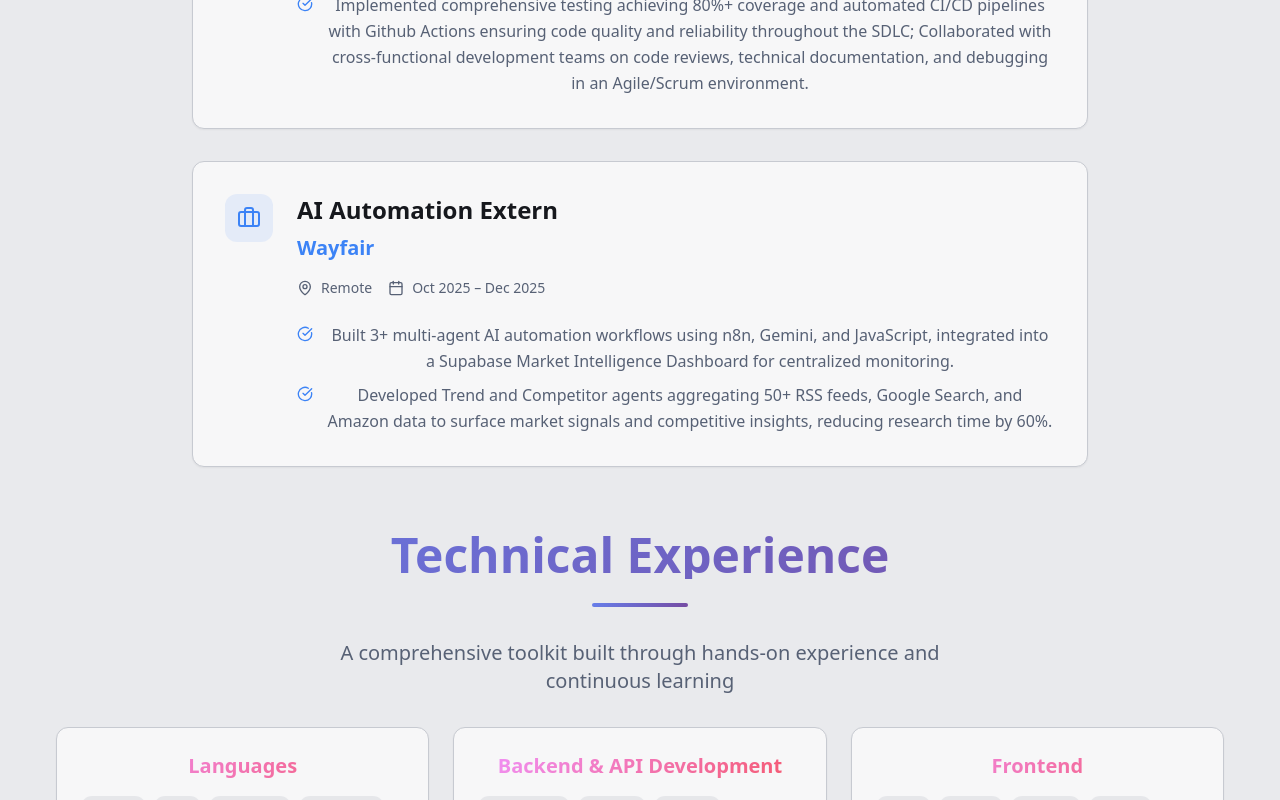
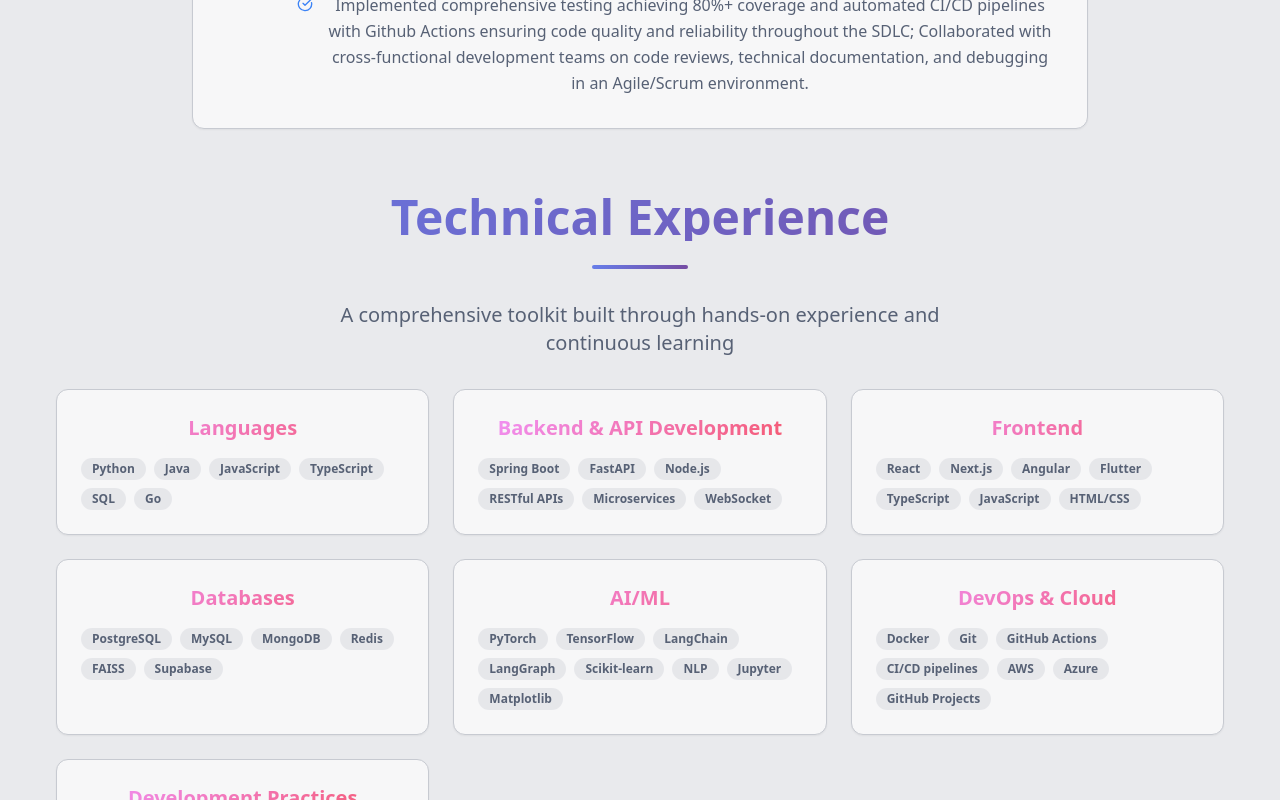
Before and after one commit to Rayyan-Oumlil/MyPortfolio, a React (Vite) app: page / in a window 1280 px wide. Shown: the part 2000-2800 px from the top of the page. Built offline with nearby package versions, Linux system fonts and the light colour scheme.

Commit message:
Remove Wayfair externship experience from portfolio

```diff
--- a/src/components/Experience.tsx
+++ b/src/components/Experience.tsx
@@ -32,16 +32,6 @@
       achievements: [
         "Developed backend services and RESTful APIs for RoutIA Flutter platform, implementing role-based authentication, workflow management systems, real-time chat services with WebSocket connections, and geolocation/routing services with Google Maps API using a Supabase backend.",
         "Implemented comprehensive testing achieving 80%+ coverage and automated CI/CD pipelines with Github Actions ensuring code quality and reliability throughout the SDLC; Collaborated with cross-functional development teams on code reviews, technical documentation, and debugging in an Agile/Scrum environment.",
-      ]
-    },
-    {
-      title: "AI Automation Extern",
-      company: "Wayfair",
-      location: "Remote",
-      period: "Oct 2025 – Dec 2025",
-      achievements: [
-        "Built 3+ multi-agent AI automation workflows using n8n, Gemini, and JavaScript, integrated into a Supabase Market Intelligence Dashboard for centralized monitoring.",
-        "Developed Trend and Competitor agents aggregating 50+ RSS feeds, Google Search, and Amazon data to surface market signals and competitive insights, reducing research time by 60%.",
       ]
     }
   ];
```
